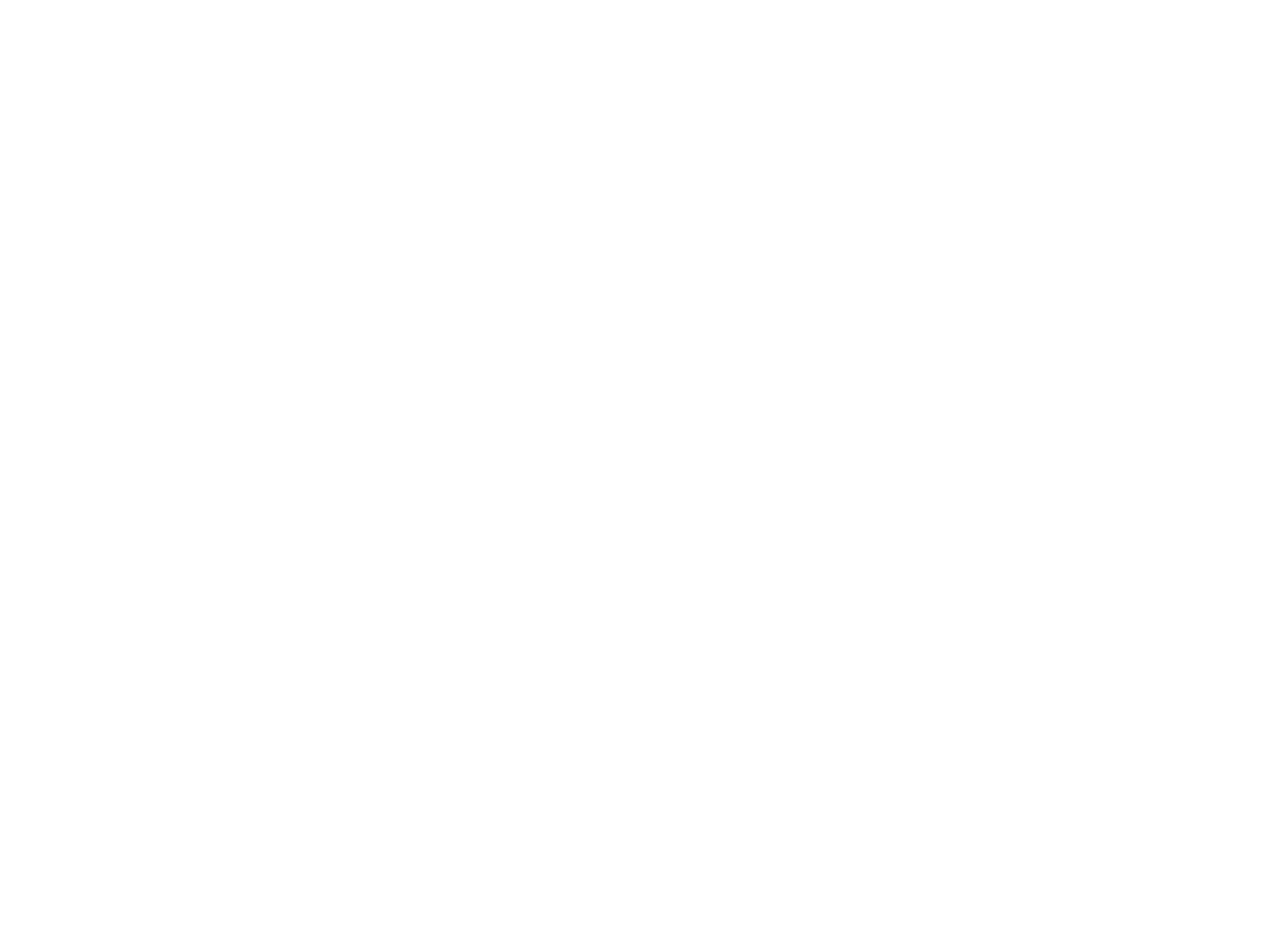
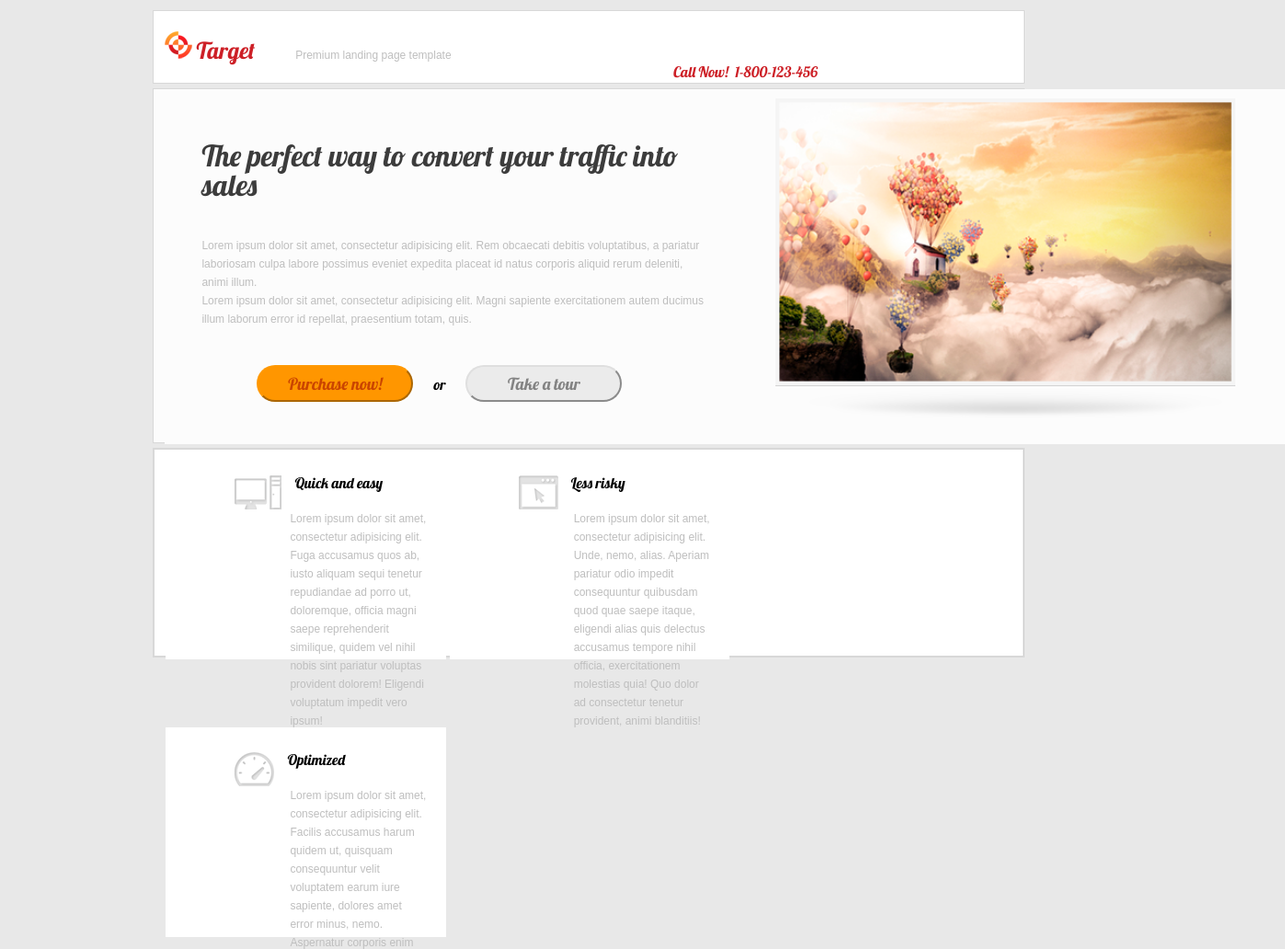
Before and after one commit to sun5et/First-site, a plain HTML site: page less/index.html in a window 1280 px wide. Shown: the top 1032 px of the page at 92% size, 1397 px wide, since content can reach past the window. Before the commit the page ends 800 px from the top, so only its background shows below. Drawn offline with Linux system fonts and the light colour scheme; files whose address does not match are found by name.

Commit message:
Added header, mainblock-1, and mainblock-2

```diff
--- a/css/style.css
+++ b/css/style.css
@@ -1,3 +1,185 @@
 *{
 	box-sizing: border-box;
 }
+body
+{
+	background-color: #e8e8e8;
+}
+	.header{
+		padding-top: 22px;
+		padding-left:12px;
+		padding-right:12px;
+		padding-bottom:22px;
+		height: 80px;
+		border: 1px solid #d8d8d8;
+		margin: 11px 13% 0px 13%;
+		background-color:#fff;
+
+	}
+	.h1
+	{
+
+
+		padding-left:40px;
+		display: inline-block;
+	}
+	.h2
+	{
+		padding-left:60%;
+		display: inline-block;
+	}
+	p
+	{
+		display: inline-block;
+		line-height: 20px;
+		font-family: arial, sans-serif;
+		font-weight: 600px;
+		font-size:12px;
+		color:#bebebe;
+	}
+	h2
+	{
+		display: inline-block;
+		font-family: Lobster;
+		font-size:25px;
+		color:#cd2027;
+	}
+	h1
+	{
+		display: inline-block;
+		font-family: Lobster;
+		font-size:32px;
+		color:#3c3c3c;
+		margin-bottom:40px;
+	}
+	span
+	{
+		font-family: Lobster;
+		font-size:16px;
+		color:#cd2027;
+	}
+	.main
+	{
+
+		padding-top: 0px;
+		padding-left:12px;
+		padding-right:12px;
+		padding-bottom:0px;
+
+		height: 386px;
+		border: 1px solid #d8d8d8;
+		border-bottom: 1px solid #d8d8d8;
+		margin: 5px 13% 0px 13%;
+		background-color:#fcfcfc;
+
+	}
+	.text
+	{
+		display: inline-block;
+		background-color:#fcfcfc;
+		width: 609px;
+		height: 386px;
+		padding-top: 56px;
+		padding-left: 40px;
+		padding-right:20px;
+	}
+	.photo
+	{
+		position: absolute;
+		display: inline-block;
+		background-color:#fcfcfc;
+		width: 609px;
+		height: 386px;
+		padding-top: 10px;
+		padding-left: 55px;
+
+	}
+	.btn-1
+	{
+		margin-left: 60px;
+		margin-top: 40px;
+		margin-right:22px;
+		font-size: 18px;
+		font-family: Lobster;
+		color: #ca4500;
+		font-weight: 300;
+		background-color: #ff9600;
+		border-color:#ff9800;
+		height: 40px;
+		width: 170px;
+		border-radius: 25px;
+
+	}
+	.btn-2
+	{
+		text-align: center;
+		margin-left:22px;
+		font-size: 18px;
+		font-family: Lobster;
+		color: #838383;
+		font-weight: 300;
+		background-color: #ebebeb;
+		border-color:#dfdfdf;
+		height: 40px;
+		width: 170px;
+		border-radius: 25px;
+	}
+	.photo-1
+	{
+		width: 500px;
+	}
+	.photo-1-shadow
+	{
+		margin-left:37px;
+	}
+	.main-block-2
+	{
+		padding-top: 0px;
+		padding-left:12px;
+		padding-right:12px;
+		padding-bottom:0px;
+		height: 228px;
+		border: 2px solid #d8d8d8;
+		margin: 5px 13% 0px 13%;
+		background-color: #fff;
+	}
+.box-1
+{
+	display: inline-block;
+
+		width: 33.1%;
+		height: 228px;
+		padding-top:3%;
+		padding-left: 65px;
+		padding-right:20px;
+		background-color: #fff;
+}
+.box-2
+{
+display: inline-block;
+
+		width: 33.1%;
+		height: 228px;
+		padding-top: 3%;
+		padding-left: 65px;
+		padding-right:20px;
+		background-color: #fff;
+}
+.box-3
+{
+	display: inline-block;
+
+		width: 33.1%;
+		height: 228px;
+		padding-top: 3%;
+		padding-left: 65px;
+		padding-right:20px;
+		background-color: #fff;
+}
+.photo-box-1, .text-box-1, .photo-box-2, .text-box-2, .photo-box-3, .text-box-3
+{
+	color:black;
+	vertical-align: top;
+	margin-left:10px;
+
+}
--- a/less/index.html
+++ b/less/index.html
@@ -3,10 +3,53 @@
 <head>
 	<meta charset="UTF-8">
 	<title>First site</title>
+	<link href="https://fonts.googleapis.com/css?family=Lobster" rel="stylesheet" type="text/css">
 	<link rel="stylesheet" href="C:\Users\Admin\Desktop\github test\First-site\css\reset.min.css">
 	<link rel="stylesheet" href="C:\Users\Admin\Desktop\github test\First-site\css\style.css">
 </head>
 <body>
-	<div class="box"></div>
+	<div class="header">
+
+			<img src="C:\Users\Admin\Desktop\github test\First-site\img\01.png" alt="Test">
+			<h2>Target</h2>
+			<div class="h1">
+				<p>Premium landing page template</p>
+			</div>
+			<div class="h2"><span>Call Now!&nbsp&nbsp1-800-123-456</span></div>
+
+
+
+	</div>
+		<div class="main">
+			<div class="text">
+				<h1>The perfect way to convert your traffic into sales</h1>
+				<p>Lorem ipsum dolor sit amet, consectetur adipisicing elit. Rem obcaecati debitis voluptatibus, a pariatur laboriosam culpa labore possimus eveniet expedita placeat id natus corporis aliquid rerum deleniti, animi illum.</p>
+			<p>Lorem ipsum dolor sit amet, consectetur adipisicing elit. Magni sapiente exercitationem autem ducimus illum laborum error id repellat, praesentium totam, quis.</p>
+			<button class="btn-1">Purchase now!</button><span style="color:black">or</span><button class="btn-2">Take a tour</button>
+			</div>
+			<div class="photo">
+				<img class="photo-1" src="C:\Users\Admin\Desktop\github test\First-site\img\02.png" alt="Test">
+				<img class="photo-1-shadow" src="C:\Users\Admin\Desktop\github test\First-site\img\03.png" alt="Test">
+			</div>
+
+		</div>
+		<div class="main-block-2">
+			<div class="box-1">
+				<img class="photo-box-1" src="C:\Users\Admin\Desktop\github test\First-site\img\04.png" alt="Test">
+				<span class="text-box-1">Quick and easy</span>
+				<p style="margin-left:70px">Lorem ipsum dolor sit amet, consectetur adipisicing elit. Fuga accusamus quos ab, iusto aliquam sequi tenetur repudiandae ad porro ut, doloremque, officia magni saepe reprehenderit similique, quidem vel nihil nobis sint pariatur voluptas provident dolorem! Eligendi voluptatum impedit vero ipsum!</p>
+			</div>
+			<div class="box-2">
+				<img class="photo-box-2" src="C:\Users\Admin\Desktop\github test\First-site\img\05.png" alt="Test">
+				<span class="text-box-2">Less risky</span>
+				<p style="margin-left:70px">Lorem ipsum dolor sit amet, consectetur adipisicing elit. Unde, nemo, alias. Aperiam pariatur odio impedit consequuntur quibusdam quod quae saepe itaque, eligendi alias quis delectus accusamus tempore nihil officia, exercitationem molestias quia! Quo dolor ad consectetur tenetur provident, animi blanditiis!</p>
+			</div>
+			<div class="box-3">
+				<img class="photo-box-3" src="C:\Users\Admin\Desktop\github test\First-site\img\06.png" alt="Test">
+				<span class="text-box-3">Optimized</span>
+				<p style="margin-left:70px">Lorem ipsum dolor sit amet, consectetur adipisicing elit. Facilis accusamus harum quidem ut, quisquam consequuntur velit voluptatem earum iure sapiente, dolores amet error minus, nemo. Aspernatur corporis enim similique, adipisci vel doloribus minus facere! Quibusdam sint minus rerum animi rem.</p>
+			</div>
+		</div>
+
 </body>
 </html>
```
Also changed, not shown: img/01.png (added), img/02.png (added), img/03.png (added), img/04.png (added), img/05.png (added), img/06.png (added).
